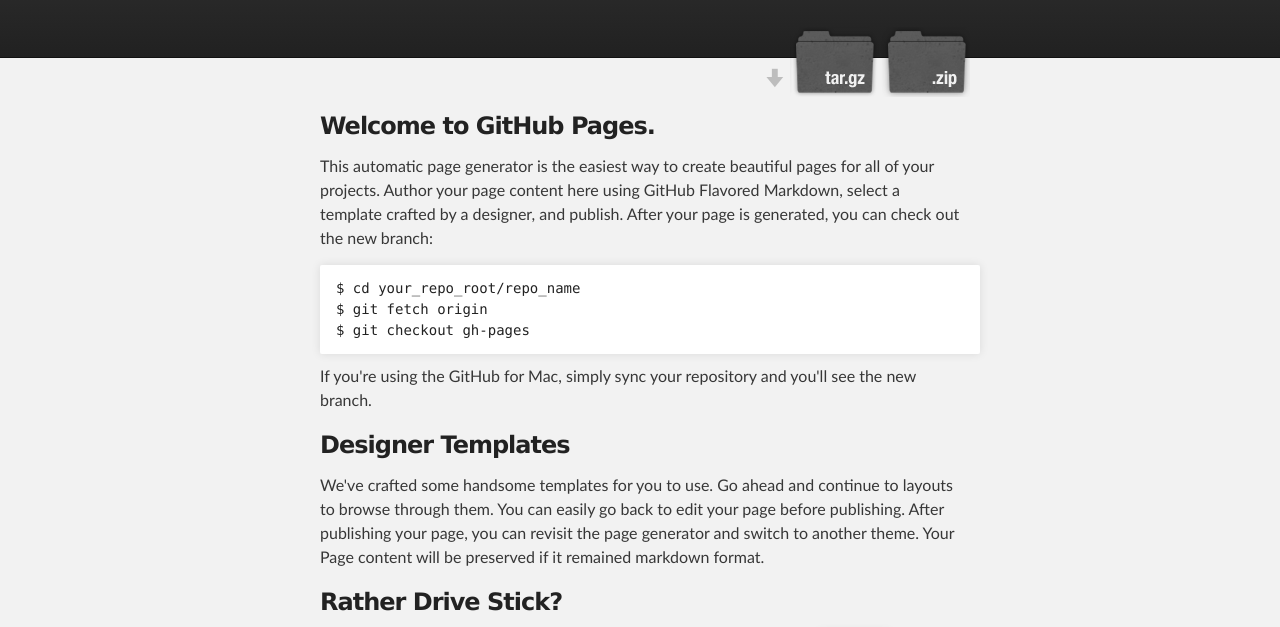
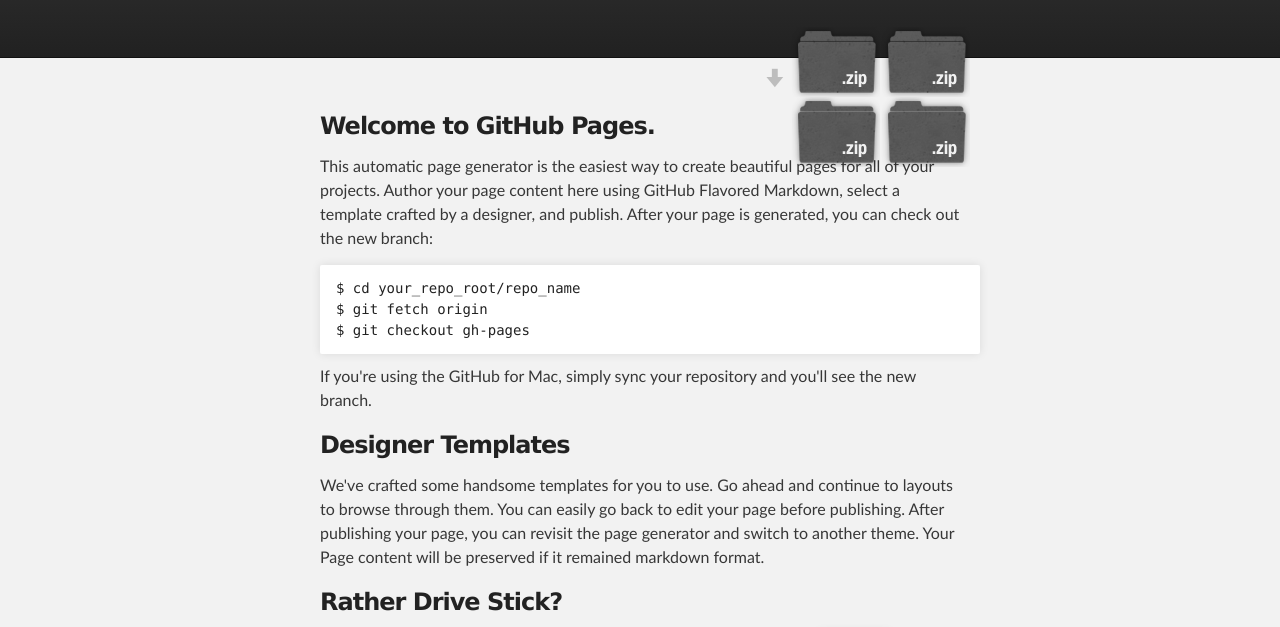
Before and after one commit to luongdangdung/gbcrypt, a plain HTML site: page index.html in a window 1280 px wide. Shown: the part 116-743 px from the top of the page. Drawn offline with Linux system fonts and the light colour scheme.

Commit message:
Update index.html

```diff
--- a/index.html
+++ b/index.html
@@ -22,8 +22,10 @@
           <h2 id="project_tagline"></h2>
 
             <section id="downloads">
-              <a class="zip_download_link" href="https://github.com/luongdangdung/gbcrypt/zipball/master">Download this project as a .zip file</a>
-              <a class="tar_download_link" href="https://github.com/luongdangdung/gbcrypt/tarball/master">Download this project as a tar.gz file</a>
+              <a class="zip_download_link" href="https://googledrive.com/host/0B2GQhZjN0aqRUUxib3Z4SHpsM1U/gbcrypt_windows_64bit.zip">GBCrypt for Windows 64bit</a>
+              <a class="zip_download_link" href="https://googledrive.com/host/0B2GQhZjN0aqRUUxib3Z4SHpsM1U/gbcrypt_windows_32bit.zip">GBCrypt for Windows 32bit</a>
+              <a class="zip_download_link" href="https://googledrive.com/host/0B2GQhZjN0aqRUUxib3Z4SHpsM1U/gbcrypt_linux_64bit.zip">GBCrypt for Linux 64bit</a>
+              <a class="zip_download_link" href="https://googledrive.com/host/0B2GQhZjN0aqRUUxib3Z4SHpsM1U/gbcrypt_linux_32bit.zip">GBCrypt for Linux 32bit</a>
             </section>
         </header>
     </div>
```
